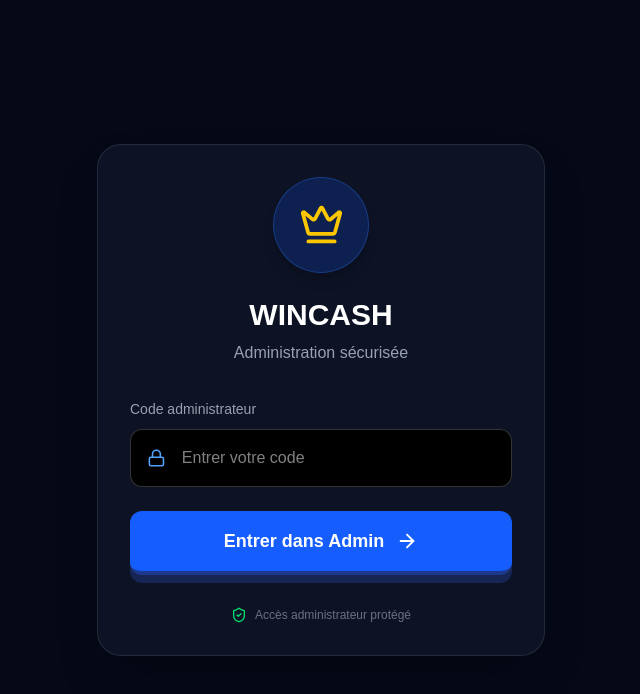
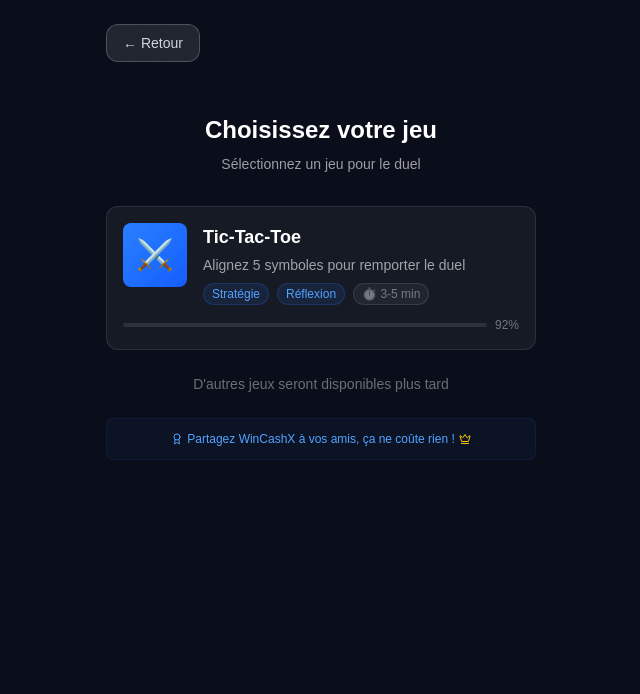
Before and after one commit to bazelaisfanfan000-web/titatolakay, a Next.js app: page /games in a window 1280 px wide. Shown: the top 694 px of the page, without its empty margins (319-959 px from the left). Built offline with nearby package versions, Linux system fonts and the light colour scheme; no server answers.

Commit message:
Simplify games page UI and remove RPS game

```diff
--- a/src/app/api/game/start-game/route.ts
+++ b/src/app/api/game/start-game/route.ts
@@ -152,7 +152,7 @@ export async function POST(request: Request) {
     updates[`rooms/${roomId}/updatedAt`] = Date.now();
     updates[`rooms/${roomId}/countdownAt`] = Date.now(); // Pour le compte à rebours
 
-    // Initialiser l'état du jeu
+    // Initialiser l'état du jeu Tic-Tac-Toe
     updates[`rooms/${roomId}/game/status`] = "countdown";
     updates[`rooms/${roomId}/game/turn`] = "X";
     updates[`rooms/${roomId}/game/turnStartedAt`] = Date.now();
--- a/src/app/countdown/[id]/page.tsx
+++ b/src/app/countdown/[id]/page.tsx
@@ -61,6 +61,12 @@ export default function CountdownPage() {
     roomName,
     setRoomName,
   ] = useState("Partie Wincash");
+
+
+  const [
+    gameType,
+    setGameType,
+  ] = useState<string | null>(null);
 
 
   /*
@@ -208,6 +214,15 @@ export default function CountdownPage() {
 
 
           /*
+          TYPE DE JEU
+          */
+
+          setGameType(
+            room.gameType || "titato"
+          );
+
+
+          /*
           TEMPS DE DÉPART
           */
 
@@ -289,15 +304,10 @@ export default function CountdownPage() {
     const timer =
       setTimeout(
         () => {
-
-          router.replace(
-            `/game/${id}`
-          );
-
+          router.replace(`/game/${id}`);
         },
         700
       );
-
 
     return () => {
 
@@ -311,6 +321,7 @@ export default function CountdownPage() {
     ready,
     id,
     router,
+    gameType,
   ]);
 
 
--- a/src/app/create-room/page.tsx
+++ b/src/app/create-room/page.tsx
@@ -2,10 +2,12 @@
 
 import {
   useState,
+  useEffect,
 } from "react";
 
 import {
   useRouter,
+  useSearchParams,
 } from "next/navigation";
 
 import {
@@ -26,6 +28,7 @@ PAGE CRÉER UNE PARTIE Wincash
 export default function CreateRoomPage() {
 
   const { t } = useLanguage();
+  const searchParams = useSearchParams();
 
   /*
   ======================================
@@ -35,6 +38,38 @@ export default function CreateRoomPage() {
 
   const router =
     useRouter();
+
+
+  /*
+  ======================================
+  GAME TYPE
+  ======================================
+  */
+
+  const [gameType, setGameType] = useState<string | null>(null);
+
+
+  /*
+  ======================================
+  LIRE PARAMÈTRES URL
+  ======================================
+  */
+
+  useEffect(() => {
+    const gameParam = searchParams.get("game");
+    const nameParam = searchParams.get("name");
+    const betParam = searchParams.get("bet");
+
+    if (gameParam) {
+      setGameType(gameParam);
+    }
+    if (nameParam) {
+      setName(nameParam);
+    }
+    if (betParam) {
+      setBet(betParam);
+    }
+  }, [searchParams]);
 
 
   /*
@@ -528,12 +563,24 @@ export default function CreateRoomPage() {
 
             <button
               type="button"
-              onClick={
-                createRoom
-              }
-              disabled={
-                loading
-              }
+              onClick={() => {
+                if (gameType) {
+                  // Si un jeu est sélectionné, créer la partie
+                  createRoom();
+                } else {
+                  // Sinon, rediriger vers la sélection de jeux
+                  if (!name || !bet) {
+                    setError("Tous les champs sont obligatoires");
+                    return;
+                  }
+                  if (Number(bet) < 10) {
+                    setError("La mise minimum est de 10 HTG");
+                    return;
+                  }
+                  router.push(`/games?name=${encodeURIComponent(name)}&bet=${bet}`);
+                }
+              }}
+              disabled={loading}
               className="
                 flex
                 h-12
@@ -563,7 +610,9 @@ export default function CreateRoomPage() {
 
               {loading
                 ? t.loading
-                : `🎮 ${t.createRoom}`}
+                : gameType
+                  ? `🎮 ${t.createRoom}`
+                  : `🎮 ${t.createRoom}`}
 
             </button>
 
--- /dev/null
+++ b/src/app/games/page.tsx
@@ -0,0 +1,211 @@
+"use client";
+
+import { useState } from "react";
+import { useRouter, useSearchParams } from "next/navigation";
+import BackButton from "@/components/BackButton";
+import { auth } from "@/lib/firebase";
+import { Shield, Flame, Crown, Award } from "lucide-react";
+
+interface Game {
+  id: string;
+  name: string;
+  emoji: string;
+  description: string;
+  features: string[];
+  avgTime: string;
+  popularity: number;
+}
+
+const games: Game[] = [
+  {
+    id: "tictactoe",
+    name: "Tic-Tac-Toe",
+    emoji: "⚔️",
+    description: "Alignez 5 symboles pour remporter le duel",
+    features: ["Stratégie", "Réflexion"],
+    avgTime: "3-5 min",
+    popularity: 92,
+  },
+];
+
+export default function GamesPage() {
+  const router = useRouter();
+  const searchParams = useSearchParams();
+  const [selectedGame, setSelectedGame] = useState<string | null>(null);
+  const [loading, setLoading] = useState(false);
+  const [error, setError] = useState("");
+
+  const name = searchParams.get("name") || "";
+  const bet = searchParams.get("bet") || "10";
+
+  const handleGameSelect = (gameId: string) => {
+    setSelectedGame(gameId);
+    setError("");
+  };
+
+  const handleContinue = async () => {
+    if (!selectedGame) return;
+
+    try {
+      setError("");
+      setLoading(true);
+
+      const user = auth.currentUser;
+      if (!user) {
+        router.push("/login");
+        return;
+      }
+
+      if (!bet || Number(bet) < 10) {
+        setError("La mise minimum est de 10 HTG.");
+        return;
+      }
+
+      if (Number(bet) > 10000) {
+        setError("La mise maximum est de 10 000 HTG.");
+        return;
+      }
+
+      const token = await user.getIdToken();
+
+      const response = await fetch("/api/game/create", {
+        method: "POST",
+        headers: {
+          "Content-Type": "application/json",
+          "Authorization": `Bearer ${token}`,
+        },
+        body: JSON.stringify({
+          name: name.trim() ? name.trim() : "Partie Wincash",
+          bet: Number(bet),
+          mode: "1v1",
+          gameType: "titato",
+        }),
+      });
+
+      const data = await response.json();
+
+      if (!response.ok) {
+        throw new Error(data.error || "Impossible de créer la partie.");
+      }
+
+      router.push(`/room/${data.roomId}`);
+
+    } catch (err: any) {
+      console.error("Erreur création partie :", err);
+      const message = err instanceof Error ? err.message : "Une erreur est survenue.";
+      setError(message);
+    } finally {
+      setLoading(false);
+    }
+  };
+
+  return (
+    <main className="min-h-screen bg-[#0a0e1a] text-white px-4 py-6">
+      <div className="mx-auto max-w-[430px]">
+        <BackButton />
+
+        <div className="mt-8 mb-8">
+          <h1 className="text-center text-2xl font-bold text-white">
+            Choisissez votre jeu
+          </h1>
+          <p className="mt-2 text-center text-sm text-white/60">
+            Sélectionnez un jeu pour le duel
+          </p>
+        </div>
+
+        <div className="space-y-4">
+          {games.map((game) => (
+            <button
+              key={game.id}
+              onClick={() => handleGameSelect(game.id)}
+              className={`w-full rounded-xl border p-4 text-left transition-all ${
+                selectedGame === game.id
+                  ? "border-blue-500 bg-blue-500/10"
+                  : "border-white/10 bg-white/5 hover:border-white/20"
+              }`}
+            >
+              <div className="flex items-start gap-4">
+                <div className="flex h-16 w-16 items-center justify-center rounded-lg bg-gradient-to-br from-blue-500 to-blue-600 text-3xl">
+                  {game.emoji}
+                </div>
+
+                <div className="flex-1">
+                  <h3 className="text-lg font-bold text-white">{game.name}</h3>
+                  <p className="mt-1 text-sm text-white/60">{game.description}</p>
+
+                  <div className="mt-2 flex flex-wrap gap-2">
+                    {game.features.map((feature) => (
+                      <span
+                        key={feature}
+                        className="rounded-full border border-blue-500/20 bg-blue-500/10 px-2 py-0.5 text-xs text-blue-400"
+                      >
+                        {feature}
+                      </span>
+                    ))}
+                    <span className="rounded-full border border-white/10 bg-white/5 px-2 py-0.5 text-xs text-white/40">
+                      ⏱️ {game.avgTime}
+                    </span>
+                  </div>
+                </div>
+
+                {selectedGame === game.id && (
+                  <div className="flex h-6 w-6 items-center justify-center rounded-full bg-blue-500">
+                    <svg className="h-4 w-4 text-white" fill="none" viewBox="0 0 24 24" stroke="currentColor">
+                      <path strokeLinecap="round" strokeLinejoin="round" strokeWidth={3} d="M5 13l4 4L19 7" />
+                    </svg>
+                  </div>
+                )}
+              </div>
+
+              <div className="mt-3 flex items-center gap-2">
+                <div className="h-1 flex-1 overflow-hidden rounded-full bg-white/10">
+                  <div
+                    className="h-full rounded-full bg-blue-500"
+                    style={{ width: selectedGame === game.id ? `${game.popularity}%` : '0%' }}
+                  />
+                </div>
+                <span className="text-xs text-white/40">{game.popularity}%</span>
+              </div>
+            </button>
+          ))}
+        </div>
+
+        <div className="mt-6 text-center">
+          <p className="text-sm text-white/40">D'autres jeux seront disponibles plus tard</p>
+        </div>
+
+        {error && (
+          <div className="mt-4 rounded-lg border border-red-500/20 bg-red-500/10 px-4 py-3 text-sm text-red-400">
+            {error}
+          </div>
+        )}
+
+        {selectedGame && (
+          <button
+            onClick={handleContinue}
+            disabled={loading}
+            className="mt-6 w-full rounded-xl bg-gradient-to-r from-blue-500 to-blue-600 px-4 py-4 font-bold text-white transition-all hover:from-blue-600 hover:to-blue-700 disabled:opacity-50"
+          >
+            {loading ? (
+              "Création en cours..."
+            ) : (
+              <span className="flex items-center justify-center gap-2">
+                <Shield className="h-4 w-4" />
+                Lancer le duel
+                <Flame className="h-4 w-4" />
+              </span>
+            )}
+          </button>
+        )}
+
+        <div className="mt-6 rounded-lg border border-blue-500/10 bg-blue-500/5 px-4 py-3 text-center">
+          <p className="text-xs font-medium text-blue-400 flex items-center justify-center gap-1">
+            <Award className="h-3 w-3" />
+            Partagez WinCashX à vos amis, ça ne coûte rien !
+            <Crown className="h-3 w-3 text-yellow-400" />
+          </p>
+        </div>
+      </div>
+    </main>
+  );
+}
--- a/src/app/historique/page.tsx
+++ b/src/app/historique/page.tsx
@@ -307,7 +307,7 @@ export default function Historique() {
           {isPromo && (
             <div className="mb-4 flex items-center justify-between rounded-xl border border-amber-500/20 bg-amber-500/10 px-4 py-2.5 text-sm">
               <span className="text-[9px] font-bold text-amber-300">
-                Partagez WinCashX à vos amis, ça ne coûte rien ! 🏆
+
               </span>
               <span className="text-[8px] text-amber-400/60">
                 {new Date(promoEnd).toLocaleDateString('fr-FR')}
--- a/src/app/join-room/page.tsx
+++ b/src/app/join-room/page.tsx
@@ -51,6 +51,22 @@ type Room = {
   status: string;
 
 };
+
+
+/*
+====================================================
+FONCTION POUR OBTENIR LE NOM DU JEU
+====================================================
+*/
+
+function getGameName(gameType: string): string {
+  switch (gameType) {
+    case "titato":
+      return "Tic-Tac-Toe";
+    default:
+      return "Jeu inconnu";
+  }
+}
 
 
 /*
@@ -149,18 +165,10 @@ export default function JoinGame() {
 
                 /*
                 ----------------------------------
-                SEULEMENT Wincash
+                SEULEMENT JEUX SUPPORTÉS
                 ----------------------------------
                 */
 
-                if (
-                  room.gameType &&
-                  room.gameType !== "titato"
-                ) {
-
-                  return;
-
-                }
 
 
                 /*
@@ -832,7 +840,7 @@ export default function JoinGame() {
                         "
                       >
 
-                        Wincash · 1 VS 1
+                        {getGameName(room.gameType)} · 1 VS 1
 
                       </p>
 
--- a/src/app/join/[gameId]/page.tsx
+++ b/src/app/join/[gameId]/page.tsx
@@ -59,6 +59,22 @@ type Room = {
   players?: Record<string, any>;
 
 };
+
+
+/*
+====================================================
+FONCTION POUR OBTENIR LE NOM DU JEU
+====================================================
+*/
+
+function getGameName(gameType: string): string {
+  switch (gameType) {
+    case "titato":
+      return "Tic-Tac-Toe";
+    default:
+      return "Jeu inconnu";
+  }
+}
 
 
 /*
@@ -701,7 +717,7 @@ export default function JoinGameById() {
                     "
                   >
 
-                    Wincash · {room.mode.toUpperCase()}
+                    {getGameName(room.gameType)} · {room.mode.toUpperCase()}
 
                   </p>
 
--- a/src/app/wallet/withdraw-new/page.tsx
+++ b/src/app/wallet/withdraw-new/page.tsx
@@ -221,7 +221,7 @@ export default function WithdrawPage() {
           <div className="mt-4 flex items-center justify-center gap-2">
             <span className="text-[9px] text-white/20">ℹ️</span>
             <p className="text-center text-[9px] text-white/25">
-              Les frais de 5% sont appliqués par MonCashConnect
+              Les frais de 5% sont appliqués par MonCash
             </p>
           </div>
         </div>
```
Also changed, not shown: src/app/room/[id]/page.tsx (+1 -6 lines), 1 other file (tests, documents, lock files or other folders).
